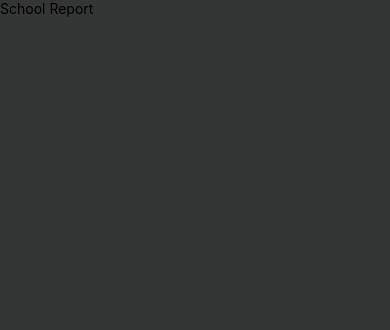
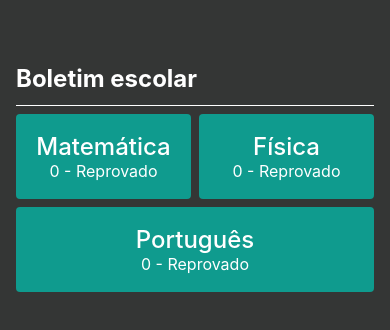
Before and after one commit to jhonataT/challengesApp-react-native, a React Native app: screen /SchoolReport in a window 390 px wide. Shown: the top 330 px of the page. Built offline with nearby package versions, Linux system fonts and the light colour scheme.

Commit message:
Adding school report screen and fixing others screens

```diff
--- a/App.js
+++ b/App.js
@@ -1,21 +1,15 @@
 import { StatusBar } from 'expo-status-bar';
 import { HomeScreen } from './src/screens/HomeScreen';
-import { DefaultTheme, NavigationContainer } from '@react-navigation/native';
+import { NavigationContainer } from '@react-navigation/native';
 import { createNativeStackNavigator } from '@react-navigation/native-stack';
 import { SchoolReportScreen } from './src/screens/SchoolReportScreen';
+import { SafeAreaProvider } from 'react-native-safe-area-context';
 
 const Stack = createNativeStackNavigator();
 
-const MyTheme = {
-  ...DefaultTheme,
-  colors: {
-    ...DefaultTheme.colors,
-    background: 'red'
-  },
-};
-
 export default function App() {
-  return <NavigationContainer theme={MyTheme}>
+  return <SafeAreaProvider>
+    <NavigationContainer>
       <StatusBar style="auto" />
       <Stack.Navigator
         initialRouteName='Home'
@@ -33,4 +27,6 @@ export default function App() {
         />
       </Stack.Navigator>
     </NavigationContainer>
+  </SafeAreaProvider>
+
 }
--- a/package.json
+++ b/package.json
@@ -11,12 +11,15 @@
   "dependencies": {
     "@react-navigation/native": "^6.1.7",
     "@react-navigation/native-stack": "^6.9.13",
+    "@rneui/base": "^4.0.0-rc.7",
+    "@rneui/themed": "^4.0.0-rc.7",
     "expo": "~48.0.18",
     "expo-status-bar": "~1.4.4",
     "react": "18.2.0",
     "react-native": "0.71.8",
     "react-native-safe-area-context": "4.5.0",
-    "react-native-screens": "~3.20.0"
+    "react-native-screens": "~3.20.0",
+    "react-native-vector-icons": "^9.2.0"
   },
   "devDependencies": {
     "@babel/core": "^7.20.0"
--- /dev/null
+++ b/src/components/CardInfo/index.js
@@ -0,0 +1,9 @@
+import { Text, View } from "react-native"
+import { styles } from "./styles"
+
+export const CardInfo = ({ title, subtitle }) => {
+    return <View style={styles.container}>
+        <Text style={styles.title}>{title}</Text>
+        <Text style={styles.subTitle}>{subtitle}</Text>
+    </View>
+}
--- /dev/null
+++ b/src/components/CardInfo/styles.js
@@ -0,0 +1,24 @@
+import { StyleSheet } from "react-native";
+
+export const styles = StyleSheet.create({
+    container: {
+        flex: 1,
+        paddingHorizontal: 12,
+        paddingVertical: 18,
+        marginTop: 8,
+        borderRadius: 4,
+        backgroundColor: '#0F9B8E',
+
+        alignItems: 'center'
+    },
+    title: {
+        fontSize: 24,
+        fontWeight: '500',
+        color: '#fff'
+    },
+    subTitle: {
+        fontSize: 16,
+        fontWeight: '400',
+        color: '#fff'
+    }
+});
--- a/src/components/Header/index.js
+++ b/src/components/Header/index.js
@@ -1,8 +1,10 @@
 import { Text, View } from "react-native";
 import { styles } from "./styles";
 
-export const Header = () => {
-    return <View style={styles.headerContainer}>
-        <Text>Header</Text>
+export const Header = ({ title }) => {
+    return <View style={styles.container}>
+        <Text style={styles.title}>
+            {title}
+        </Text>
     </View>
 }
--- a/src/components/Header/styles.js
+++ b/src/components/Header/styles.js
@@ -1,6 +1,17 @@
-import { StyleSheet } from "react-native";
+import { StatusBar, StyleSheet } from "react-native";
+
+const statusBarHeight = StatusBar.currentHeight ? StatusBar.currentHeight + 22 : 64;
 
 export const styles = StyleSheet.create({
-    headerContainer: {
+    container: {
+        paddingTop: statusBarHeight,
+        paddingBottom: 12,
+        borderBottomWidth: 1,
+        borderBottomColor: '#fff'
+    },
+    title: {
+        fontSize: 24,
+        fontWeight: 'bold',
+        color: '#fff'
     }
 });
--- a/src/screens/HomeScreen/index.js
+++ b/src/screens/HomeScreen/index.js
@@ -1,7 +1,6 @@
 import { View } from "react-native";
 import { Card } from "../../components/Card";
 import { styles } from "./styles";
-import { useEffect } from "react";
 
 export const HomeScreen = ({ navigation }) => {
     return <View style={[styles.homeContainer]}>
--- a/src/screens/HomeScreen/styles.js
+++ b/src/screens/HomeScreen/styles.js
@@ -1,10 +1,12 @@
-import { StyleSheet } from "react-native";
+import { StatusBar, StyleSheet } from "react-native";
+
+const statusBarHeight = StatusBar.currentHeight ? StatusBar.currentHeight + 22 : 64;
 
 export const styles = StyleSheet.create({
     homeContainer: {
         width: '100%',
         flex: 1,
         paddingHorizontal: 16,
-        paddingVertical: 64,
+        paddingVertical: statusBarHeight,
     }
 });
--- a/src/screens/SchoolReportScreen/index.js
+++ b/src/screens/SchoolReportScreen/index.js
@@ -1,7 +1,19 @@
-import { Text, View } from "react-native"
+import { StatusBar,  View } from "react-native";
+import { styles } from "./styles";
+import { Header } from "../../components/Header";
+import { CardInfo } from "../../components/CardInfo";
+
+const statusBarHeight = StatusBar.currentHeight ? StatusBar.currentHeight + 22 : 64;
 
 export const SchoolReportScreen = () => {
-    return <View>
-        <Text>School Report</Text>
+    return <View style={styles.container}>
+        <Header title='Boletim escolar'/>
+        <View style={styles.cardsGroup}>
+            <CardInfo title='Matemática' subtitle='0 - Reprovado'/>
+            <CardInfo title='Física' subtitle='0 - Reprovado'/>
+        </View>
+        <View style={styles.cardsGroup}>
+            <CardInfo title='Português' subtitle='0 - Reprovado'/>
+        </View>
     </View>
 }
--- a/src/screens/SchoolReportScreen/styles.js
+++ b/src/screens/SchoolReportScreen/styles.js
@@ -0,0 +1,12 @@
+import { StatusBar, StyleSheet } from "react-native";
+
+export const styles = StyleSheet.create({
+    container: {
+        justifyContent: 'center',
+        paddingHorizontal: 16,
+    },
+    cardsGroup: {
+        flexDirection: 'row',
+        gap: 8
+    }
+});
```
Also changed, not shown: 1 other file (tests, documents, lock files or other folders). Lines whose indentation alone changed are shown as unchanged.
